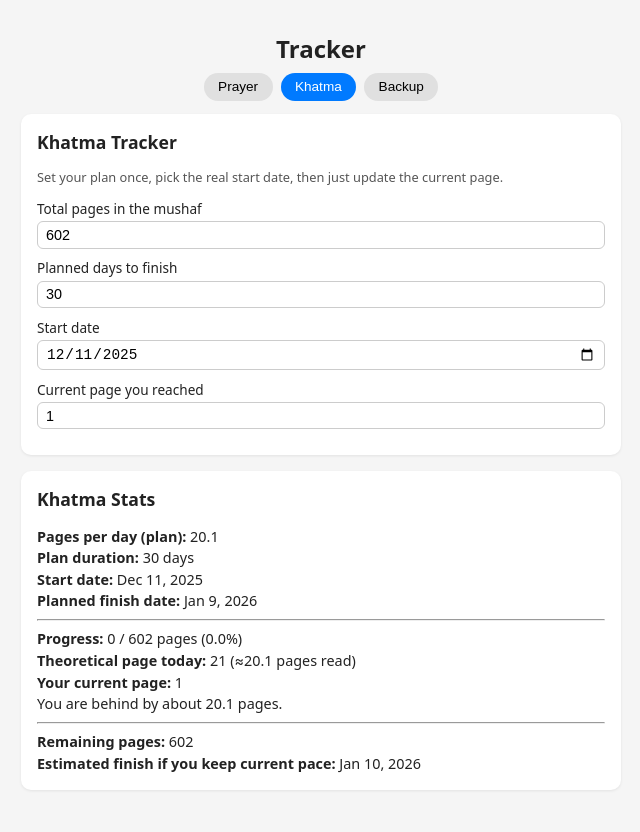
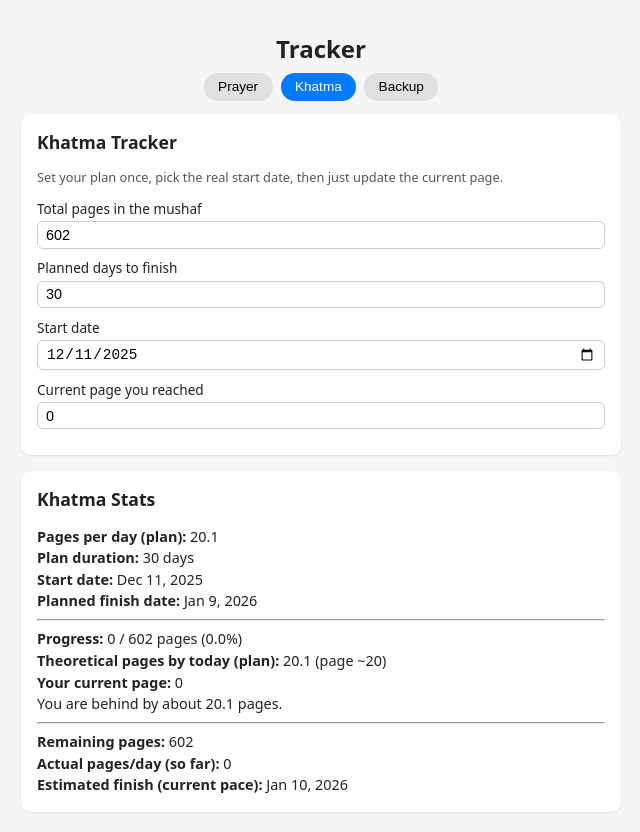
Before and after one commit to abdelbarimo/Quran-Sala-Tracker, a plain HTML site: page index.html in a window 1280 px wide. Both pictures are taken after a click on the button "Khatma". Shown: the whole page, without its empty margins (319-959 px from the left). Drawn offline with Linux system fonts and the light colour scheme.

```diff
--- a/index.html
+++ b/index.html
@@ -312,7 +312,7 @@
 
       <div class="khatma-input-row">
         <label for="k_currentPage">Current page you reached</label>
-        <input type="number" id="k_currentPage" min="1" value="1">
+        <input type="number" id="k_currentPage" min="0" value="0">
       </div>
     </div>
 
@@ -335,6 +335,8 @@
       <div class="backup-buttons">
         <button id="btnExport" class="btn-primary">Export</button>
         <button id="btnImport" class="btn-secondary">Import</button>
+        <button id="btnCopy" class="btn-secondary">Copy</button>
+        <button id="btnPaste" class="btn-secondary">Paste</button>
         <button id="btnClearBackupBox" class="btn-secondary">Clear box</button>
       </div>
 
@@ -706,21 +708,21 @@
         if (!raw) return {
           totalPages: 602,
           days: 30,
-          currentPage: 1,
+          currentPage: 0,
           startDate: todayDateStr()
         };
         const parsed = JSON.parse(raw);
         return {
           totalPages: parsed.totalPages ?? 602,
           days: parsed.days ?? 30,
-          currentPage: parsed.currentPage ?? 1,
+          currentPage: parsed.currentPage ?? 0,
           startDate: parsed.startDate ?? todayDateStr()
         };
       } catch {
         return {
           totalPages: 602,
           days: 30,
-          currentPage: 1,
+          currentPage: 0,
           startDate: todayDateStr()
         };
       }
@@ -734,10 +736,19 @@
     let k_totalPagesEl, k_daysEl, k_startDateEl, k_currentPageEl, k_summaryEl;
 
     function updateKhatmaSummary() {
-      const totalPages = Math.max(1, Number(k_totalPagesEl.value) || 1);
-      const days = Math.max(1, Number(k_daysEl.value) || 1);
-      let currentPage = Math.max(1, Number(k_currentPageEl.value) || 1);
-      if (currentPage > totalPages) currentPage = totalPages;
+      // Basic sanitizing
+      let totalPages = Number(k_totalPagesEl.value) || 0;
+      let days = Number(k_daysEl.value) || 0;
+      let currentPage = Number(k_currentPageEl.value) || 0;
+
+      if (totalPages < 0) totalPages = 0;
+      if (days < 0) days = 0;
+      if (currentPage < 0) currentPage = 0;
+      if (totalPages > 0 && currentPage > totalPages) currentPage = totalPages;
+
+      k_totalPagesEl.value = totalPages;
+      k_daysEl.value = days;
+      k_currentPageEl.value = currentPage;
 
       let startDateStr = k_startDateEl.value;
       if (!startDateStr) {
@@ -748,8 +759,10 @@
       khatmaData = { totalPages, days, currentPage, startDate: startDateStr };
       saveKhatmaData(khatmaData);
 
-      const pagesPerDay = totalPages / days;
-      const finishedPages = currentPage - 1;
+      const finishedPages = currentPage;
+
+      // Planned pace (can be zero if days=0)
+      const pagesPerDay = days > 0 ? totalPages / days : 0;
 
       const startDate = strToDate(startDateStr);
       const todayStr = todayDateStr();
@@ -759,39 +772,81 @@
       let daysSinceStart = Math.floor((today - startDate) / msPerDay) + 1;
       if (daysSinceStart < 0) daysSinceStart = 0;
 
-      const theoreticalPagesDone = Math.min(totalPages, daysSinceStart * pagesPerDay);
-      const theoreticalCurrentPage = Math.floor(theoreticalPagesDone) + 1;
+      // Theoretical progress based on plan
+      const theoreticalPagesDone =
+        daysSinceStart > 0 && pagesPerDay > 0
+          ? Math.min(totalPages, daysSinceStart * pagesPerDay)
+          : 0;
 
-      const remainingPages = totalPages - finishedPages;
-      const remainingDays = remainingPages > 0 ? remainingPages / pagesPerDay : 0;
+      const theoreticalCurrentPage = theoreticalPagesDone;
 
+      const remainingPages = Math.max(0, totalPages - finishedPages);
+
+      // Actual pace: protect against division by zero
+      let actualPagesPerDay = 0;
+      if (daysSinceStart > 0 && finishedPages > 0) {
+        actualPagesPerDay = finishedPages / daysSinceStart;
+      }
+
+      // Use actual pace if available, otherwise fall back to planned pace
+      let remainingDays = 0;
+      if (remainingPages > 0) {
+        if (actualPagesPerDay > 0) {
+          remainingDays = remainingPages / actualPagesPerDay;
+        } else if (pagesPerDay > 0) {
+          remainingDays = remainingPages / pagesPerDay;
+        } else {
+          remainingDays = 0;
+        }
+      }
+
+      // Planned finish date
+      let plannedFinishStr = "N/A";
+      if (days > 0) {
         const plannedFinish = new Date(startDate.getTime());
         plannedFinish.setDate(plannedFinish.getDate() + days - 1);
-      const plannedFinishStr = plannedFinish.toLocaleDateString(undefined, {
+        plannedFinishStr = plannedFinish.toLocaleDateString(undefined, {
           year: "numeric",
           month: "short",
           day: "numeric"
         });
+      }
 
-      const paceFinish = new Date(today.getTime());
-      paceFinish.setDate(paceFinish.getDate() + Math.ceil(remainingDays));
-      const paceFinishStr = paceFinish.toLocaleDateString(undefined, {
+      // ETC based on pace
+      let paceFinishStr = "N/A";
+      if (remainingPages <= 0 && totalPages > 0) {
+        paceFinishStr = today.toLocaleDateString(undefined, {
           year: "numeric",
           month: "short",
           day: "numeric"
         });
+      } else if (remainingDays > 0) {
+        const paceFinish = new Date(today.getTime());
+        paceFinish.setDate(paceFinish.getDate() + Math.ceil(remainingDays));
+        paceFinishStr = paceFinish.toLocaleDateString(undefined, {
+          year: "numeric",
+          month: "short",
+          day: "numeric"
+        });
+      }
 
-      const percentDone = (finishedPages / totalPages) * 100;
+      const percentDone =
+        totalPages > 0 ? (finishedPages / totalPages) * 100 : 0;
 
       const diffPages = finishedPages - theoreticalPagesDone;
       let diffText;
-      if (Math.abs(diffPages) < 0.5) {
+      if (totalPages === 0 || days === 0) {
+        diffText = "Set total pages and planned days to see on-track status.";
+      } else if (Math.abs(diffPages) < 0.5) {
         diffText = "You are exactly on track.";
       } else if (diffPages > 0) {
         diffText = `You are ahead by about ${diffPages.toFixed(1)} pages.`;
       } else {
         diffText = `You are behind by about ${Math.abs(diffPages).toFixed(1)} pages.`;
       }
+
+      const actualPagesPerDayRounded =
+        actualPagesPerDay > 0 ? Math.round(actualPagesPerDay * 10) / 10 : 0;
 
       k_summaryEl.innerHTML = `
         <div><span class="highlight">Pages per day (plan):</span> ${pagesPerDay.toFixed(1)}</div>
@@ -800,12 +855,13 @@
         <div><span class="highlight">Planned finish date:</span> ${plannedFinishStr}</div>
         <hr>
         <div><span class="highlight">Progress:</span> ${finishedPages} / ${totalPages} pages (${percentDone.toFixed(1)}%)</div>
-        <div><span class="highlight">Theoretical page today:</span> ${theoreticalCurrentPage} (≈${theoreticalPagesDone.toFixed(1)} pages read)</div>
+        <div><span class="highlight">Theoretical pages by today (plan):</span> ${theoreticalPagesDone.toFixed(1)} (page ~${Math.floor(theoreticalCurrentPage)})</div>
         <div><span class="highlight">Your current page:</span> ${currentPage}</div>
         <div>${diffText}</div>
         <hr>
         <div><span class="highlight">Remaining pages:</span> ${remainingPages}</div>
-        <div><span class="highlight">Estimated finish if you keep current pace:</span> ${paceFinishStr}</div>
+        <div><span class="highlight">Actual pages/day (so far):</span> ${actualPagesPerDayRounded}</div>
+        <div><span class="highlight">Estimated finish (current pace):</span> ${paceFinishStr}</div>
       `;
     }
 
@@ -873,6 +929,8 @@
       const backupStatusEl = document.getElementById("backupStatus");
       const btnExport = document.getElementById("btnExport");
       const btnImport = document.getElementById("btnImport");
+      const btnCopy = document.getElementById("btnCopy");
+      const btnPaste = document.getElementById("btnPaste");
       const btnClearBackupBox = document.getElementById("btnClearBackupBox");
 
       btnExport.addEventListener("click", () => {
@@ -896,6 +954,47 @@
           backupStatusEl.textContent = "Import successful. Data restored.";
         } catch (e) {
           backupStatusEl.textContent = "Import failed: " + e.message;
+        }
+      });
+
+      btnCopy.addEventListener("click", async () => {
+        const text = backupTextEl.value;
+        if (!text) {
+          backupStatusEl.textContent = "Nothing to copy.";
+          return;
+        }
+
+        try {
+          if (navigator.clipboard && navigator.clipboard.writeText) {
+            await navigator.clipboard.writeText(text);
+          } else {
+            // Fallback
+            backupTextEl.select();
+            document.execCommand("copy");
+            backupTextEl.setSelectionRange(0, 0); // remove selection
+          }
+          backupStatusEl.textContent = "Backup text copied to clipboard.";
+        } catch (e) {
+          backupStatusEl.textContent = "Copy failed. You may need to copy manually.";
+        }
+      });
+
+      btnPaste.addEventListener("click", async () => {
+        if (!(navigator.clipboard && navigator.clipboard.readText)) {
+          backupStatusEl.textContent = "Paste from clipboard is not supported here. Long-press in the box and paste manually.";
+          return;
+        }
+
+        try {
+          const text = await navigator.clipboard.readText();
+          if (!text) {
+            backupStatusEl.textContent = "Clipboard is empty.";
+            return;
+          }
+          backupTextEl.value = text;
+          backupStatusEl.textContent = "Pasted text from clipboard into the box.";
+        } catch (e) {
+          backupStatusEl.textContent = "Paste failed. Browser might be blocking clipboard access.";
         }
       });
 
```
Lines whose indentation alone changed are shown as unchanged.
